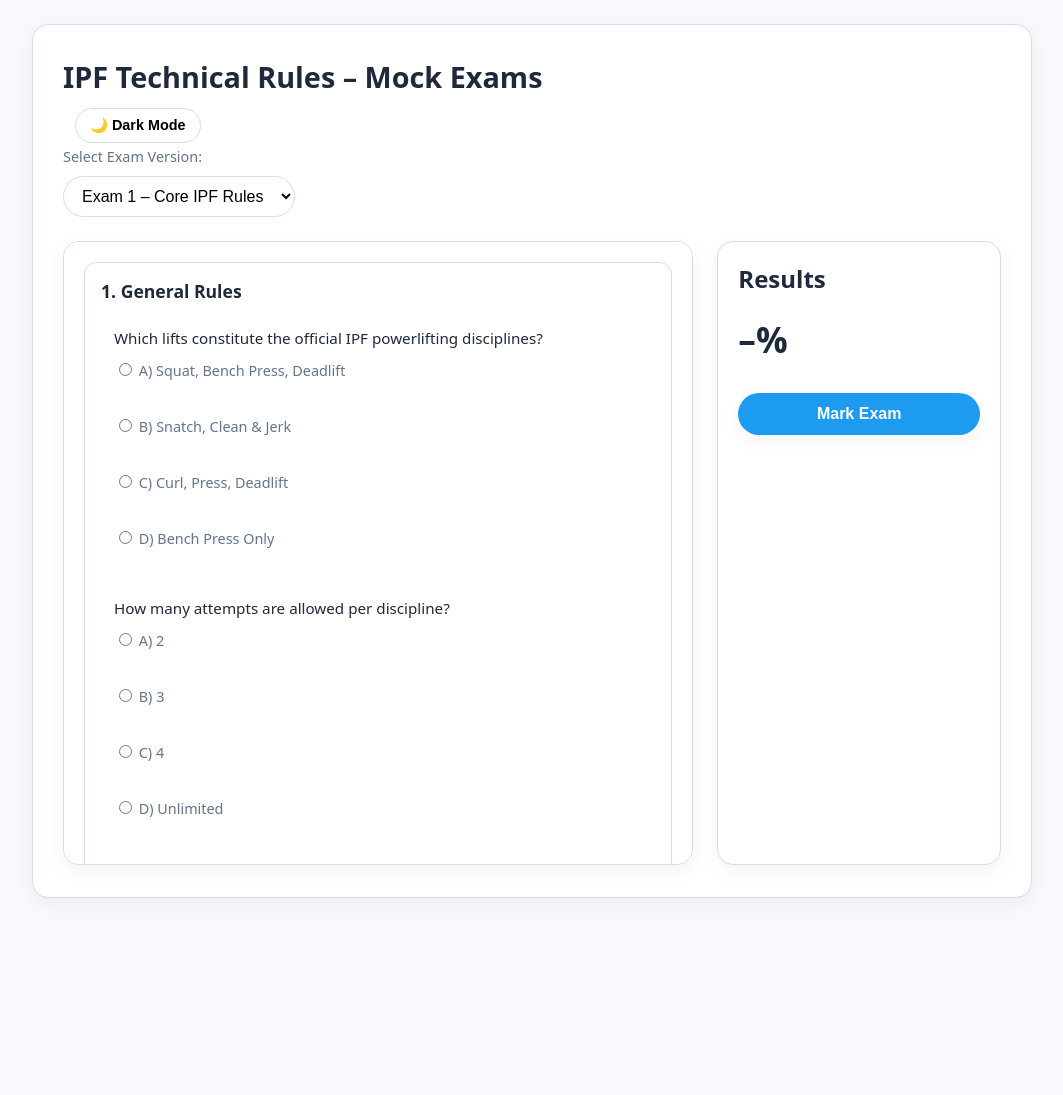
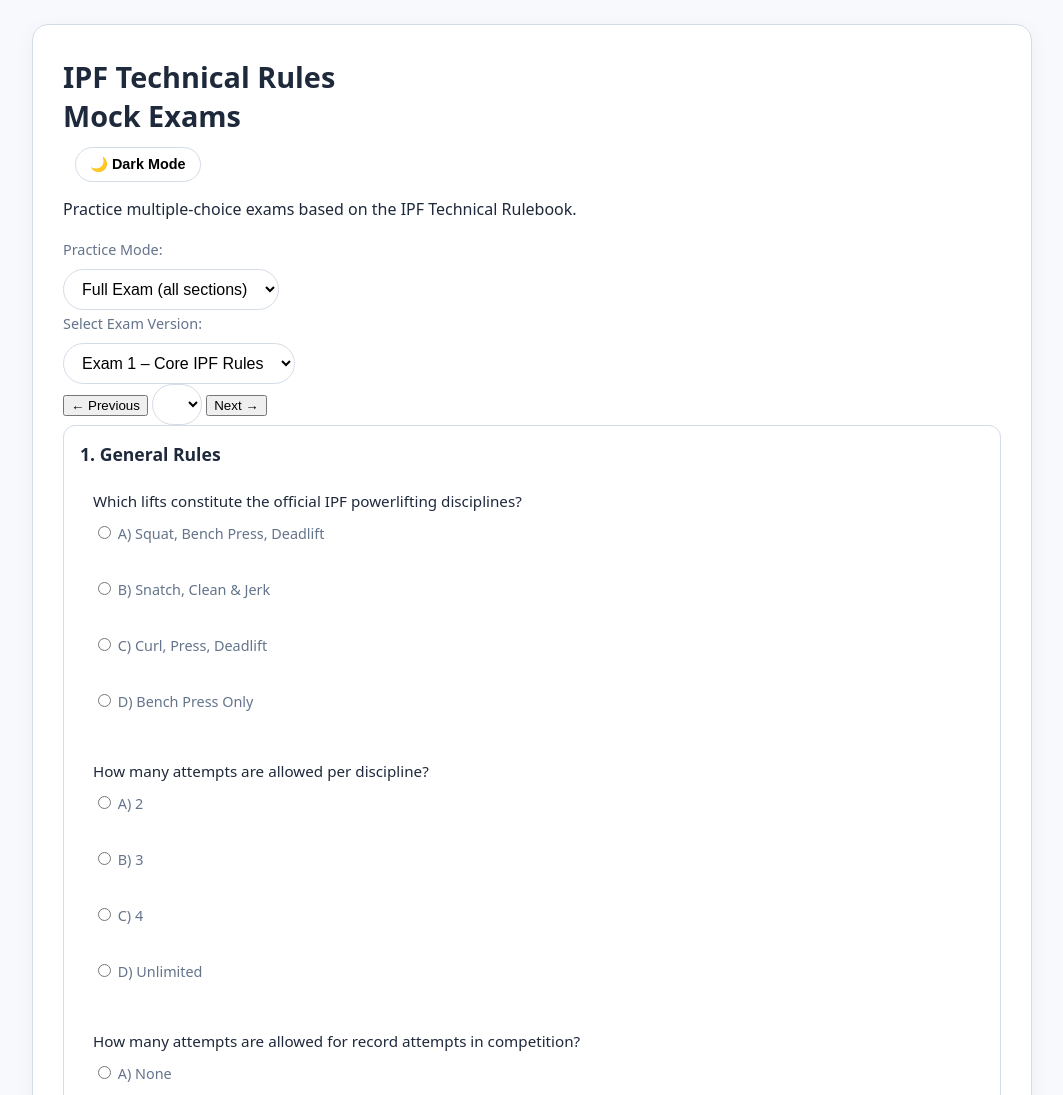
Before and after one commit to solacestrength/ipfrefmockexams, a plain HTML site: page index.html in a window 1280 px wide. Shown: the top 1095 px of the page, without its empty margins (108-1171 px from the left). Before the commit the page ends 922 px from the top, so only its background shows below. Drawn offline with Linux system fonts and the light colour scheme.

Commit message:
Refactor HTML structure for better organization

```diff
--- a/index.html
+++ b/index.html
@@ -6,33 +6,61 @@
   <meta name="viewport" content="width=device-width, initial-scale=1" />
   <link rel="stylesheet" href="css/style.css" />
 </head>
-
 <body>
   <div class="app-shell">
-    <header>
-      <h1>IPF Technical Rules – Mock Exams</h1>
-      <button id="themeToggle" class="theme-toggle">
-  🌙 Dark Mode
-</button>
-      <label>Select Exam Version:</label>
-      <select id="examSelect"></select>
+    <header class="app-header">
+      <div class="header-top">
+        <h1>IPF Technical Rules<br>Mock Exams</h1>
+        <button id="themeToggle" class="theme-toggle">🌙 Dark Mode</button>
+      </div>
+      <p class="header-sub">
+        Practice multiple-choice exams based on the IPF Technical Rulebook.
+      </p>
+
+      <div class="control-row">
+        <div class="control-group">
+          <label for="modeSelect">Practice Mode:</label>
+          <select id="modeSelect" class="mode-select">
+            <option value="full">Full Exam (all sections)</option>
+            <option value="single">Single Section Only</option>
+          </select>
+        </div>
+
+        <div class="control-group">
+          <label for="examSelect">Select Exam Version:</label>
+          <select id="examSelect" class="exam-select"></select>
+        </div>
+      </div>
+
+      <div id="sectionNav" class="section-nav">
+        <button id="prevSection" class="nav-btn">← Previous</button>
+        <select id="sectionSelect" class="section-select"></select>
+        <button id="nextSection" class="nav-btn">Next →</button>
+      </div>
+
+      <div id="progressContainer" class="progress-container">
+        <div id="progressBar" class="progress-bar"></div>
+      </div>
     </header>
 
-    <main class="layout">
-      <form id="examForm" class="exam-card">
-        <div id="sectionsContainer"></div>
-      </form>
+    <main class="app-main">
+      <div id="sectionsContainer"></div>
 
-      <aside class="side-card">
-        <h2>Results</h2>
-        <div id="scorePercent">–%</div>
-        <div id="scoreSummary"></div>
-        <button id="submitButton" type="button">Mark Exam</button>
-      </aside>
+      <div class="results-panel">
+        <div class="score-display">
+          <span id="scorePercent" class="score-percent">–%</span>
+          <span id="scoreSummary" class="score-summary"></span>
+        </div>
+        <button id="submitButton" class="primary-btn">Mark Exam</button>
+      </div>
+
+      <div id="exportButtons" class="export-buttons" style="display:none;">
+        <button id="exportFull" class="export-btn">Download Full Results</button>
+        <button id="exportWrong" class="export-btn">Download Incorrect Only</button>
+      </div>
     </main>
   </div>
 
-  <!-- Load core app logic -->
   <script src="js/exams.js"></script>
   <script src="js/app.js"></script>
 </body>
```
